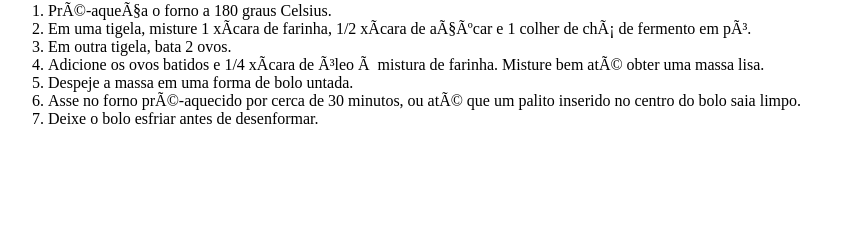
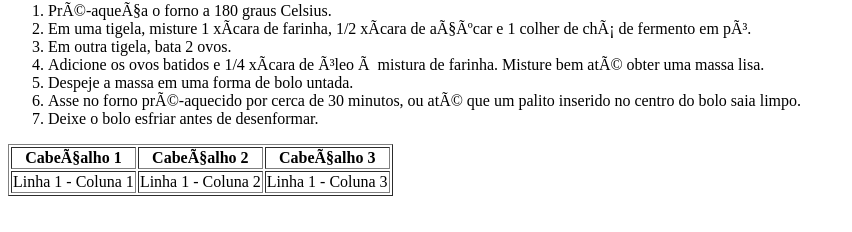
Before and after one commit to eliascorreajr/AULA3, a plain HTML site: page index.html in a window 1280 px wide. Shown: the part 248-480 px from the top of the page, without its empty margins (0-852 px from the left). Drawn offline with Linux system fonts and the light colour scheme.

Commit message:
Inserção de tabela

```diff
--- a/index.html
+++ b/index.html
@@ -26,4 +26,22 @@
         <li>Asse no forno pré-aquecido por cerca de 30 minutos, ou até que um palito inserido no centro do bolo saia limpo.</li>
         <li>Deixe o bolo esfriar antes de desenformar.</li>
     </ol>
+
+    <table border>
+        <thead>
+          <tr>
+            <th>Cabeçalho 1</th>
+            <th>Cabeçalho 2</th>
+            <th>Cabeçalho 3</th>
+          </tr>
+        </thead>
+        <tbody>
+          <tr>
+            <td>Linha 1 - Coluna 1</td>
+            <td>Linha 1 - Coluna 2</td>
+            <td>Linha 1 - Coluna 3</td>
+          </tr>
+        </tbody>
+      </table>
+
 </body>
```
